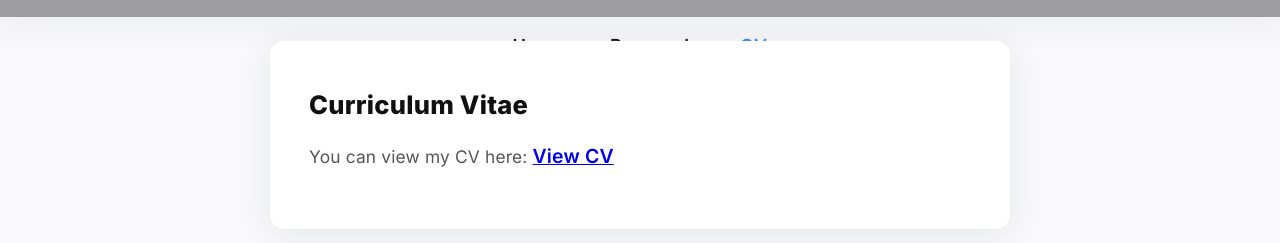
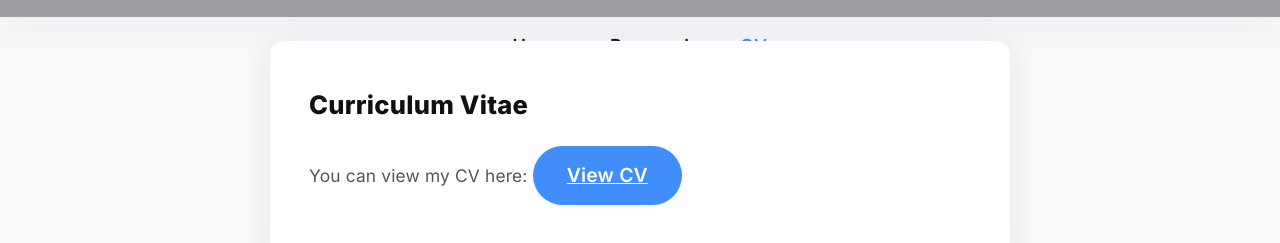
Before and after one commit to jfording/jfording.github.io, a plain HTML site: page cv.html in a window 1280 px wide. Shown: the part 343-586 px from the top of the page. Drawn offline with Linux system fonts and the light colour scheme.

Commit message:
Update cv.html

```diff
--- a/cv.html
+++ b/cv.html
@@ -21,7 +21,7 @@
     </nav>
     <section class="main">
         <h2>Curriculum Vitae</h2>
-        <p>You can view my CV here: <a href="https://drive.google.com/file/d/1SVVx06-LY239H5VEKsoKlx7V7h4VMVV2/view?usp=sharing" target="_blank" rel="noopener" style="font-weight:600;font-size:1.12em;">View CV</a></p>
+        <p>You can view my CV here: <a href="https://drive.google.com/file/d/1SVVx06-LY239H5VEKsoKlx7V7h4VMVV2/view?usp=sharing" target="_blank" class="button" rel="noopener" style="font-weight:600;font-size:1.12em;">View CV</a></p>
     </section>
 </body>
 </html>
```
